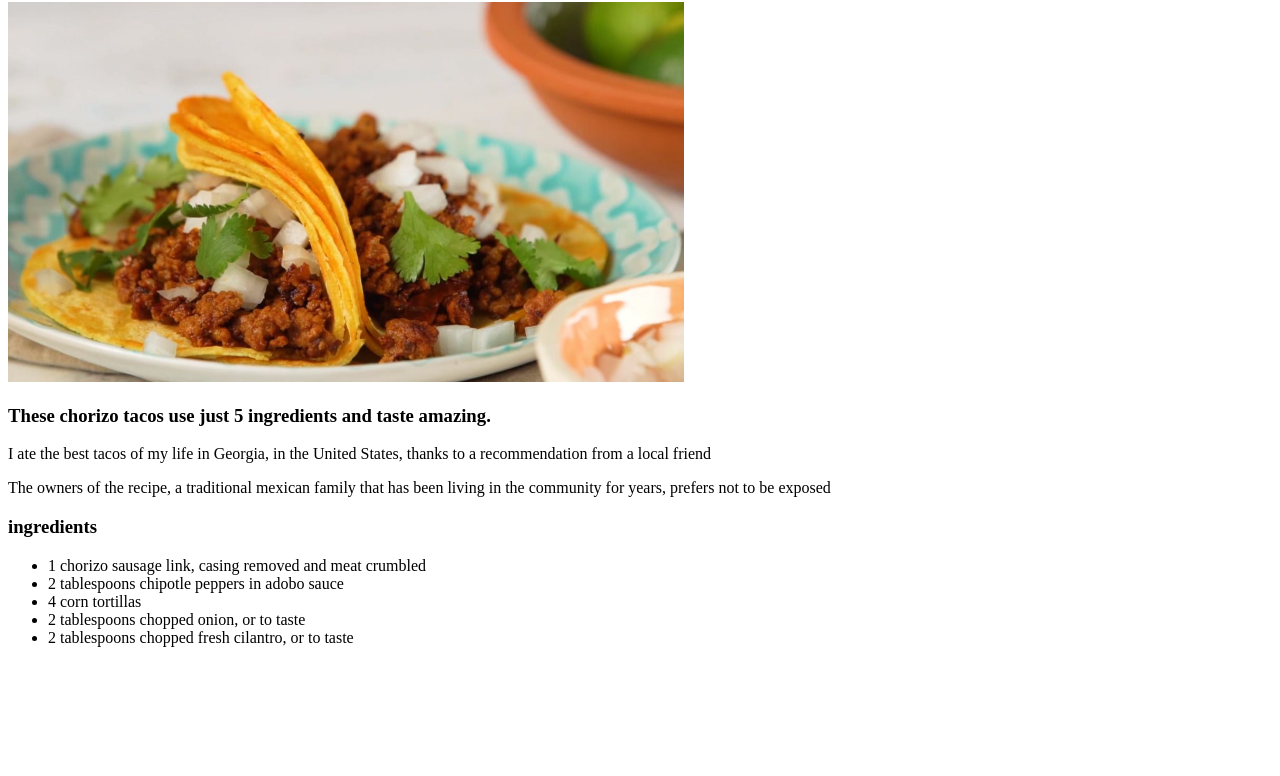
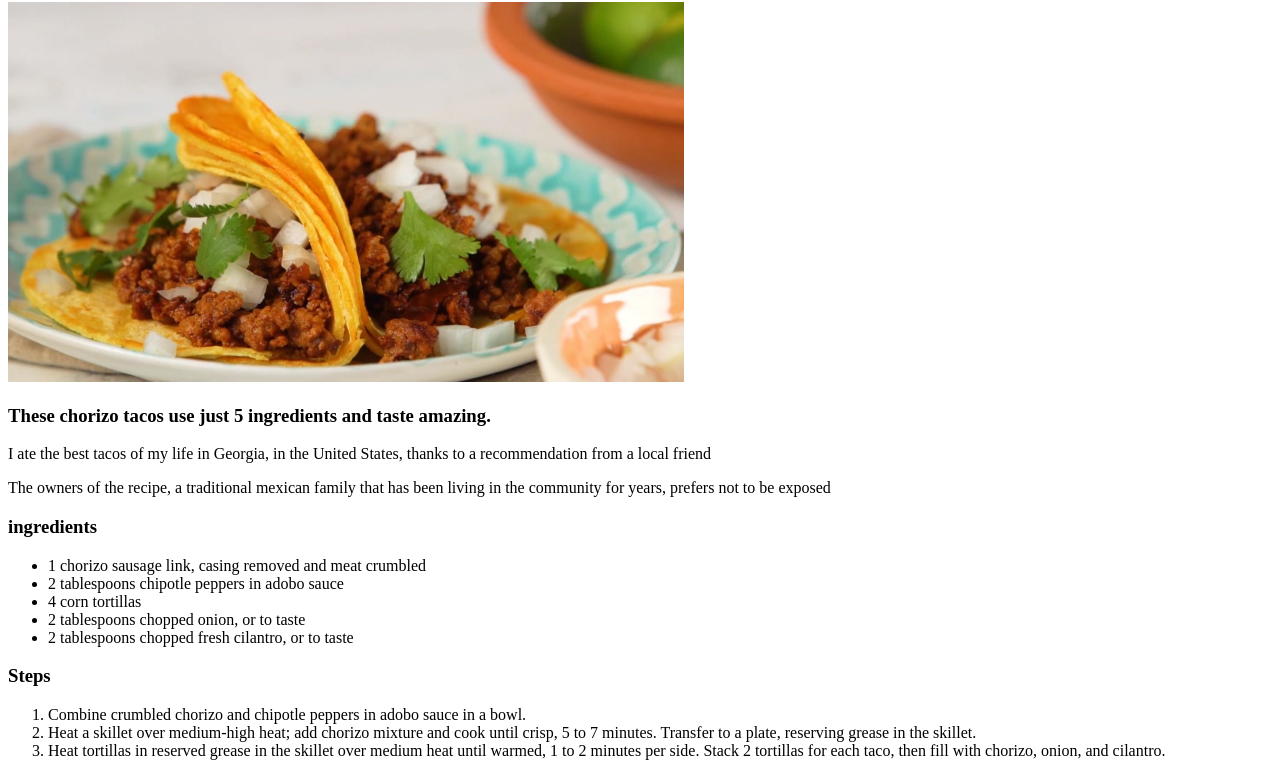
Before and after one commit to JacopoTan/odin-recipes, a plain HTML site: page recipes/chorizo-street-tacos.html in a window 1280 px wide. Shown: the part 78-854 px from the top of the page. Before the commit the page ends 800 px from the top, so only its background shows below. Drawn offline with Linux system fonts and the light colour scheme.

Commit message:
Complete recipe for Chorizo Street Tacos

```diff
--- a/recipes/chorizo-street-tacos.html
+++ b/recipes/chorizo-street-tacos.html
@@ -20,5 +20,11 @@
         <li>2 tablespoons chopped onion, or to taste</li>
         <li>2 tablespoons chopped fresh cilantro, or to taste</li>
     </ul>
+    <h3>Steps</h3>
+    <ol>
+        <li>Combine crumbled chorizo and chipotle peppers in adobo sauce in a bowl.</li>
+        <li>Heat a skillet over medium-high heat; add chorizo mixture and cook until crisp, 5 to 7 minutes. Transfer to a plate, reserving grease in the skillet.</li>
+        <li>Heat tortillas in reserved grease in the skillet over medium heat until warmed, 1 to 2 minutes per side. Stack 2 tortillas for each taco, then fill with chorizo, onion, and cilantro.</li>
+    </ol>
 </body>
 </html>
```
